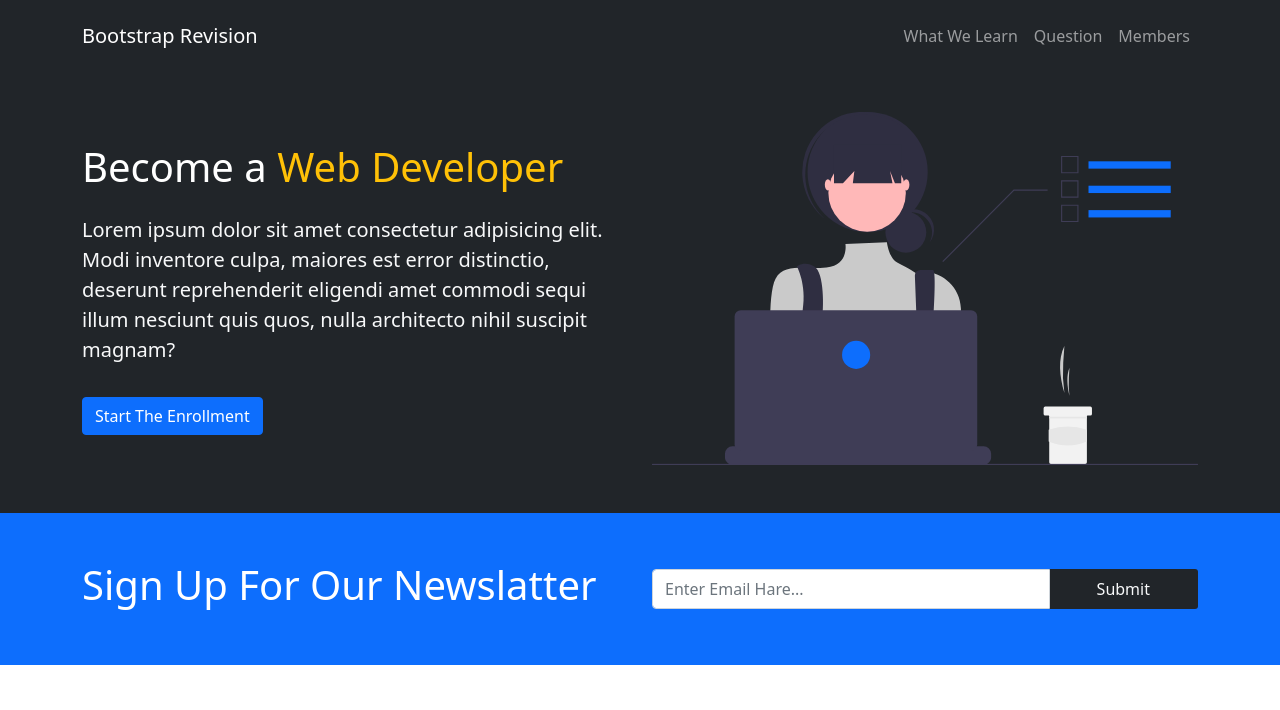
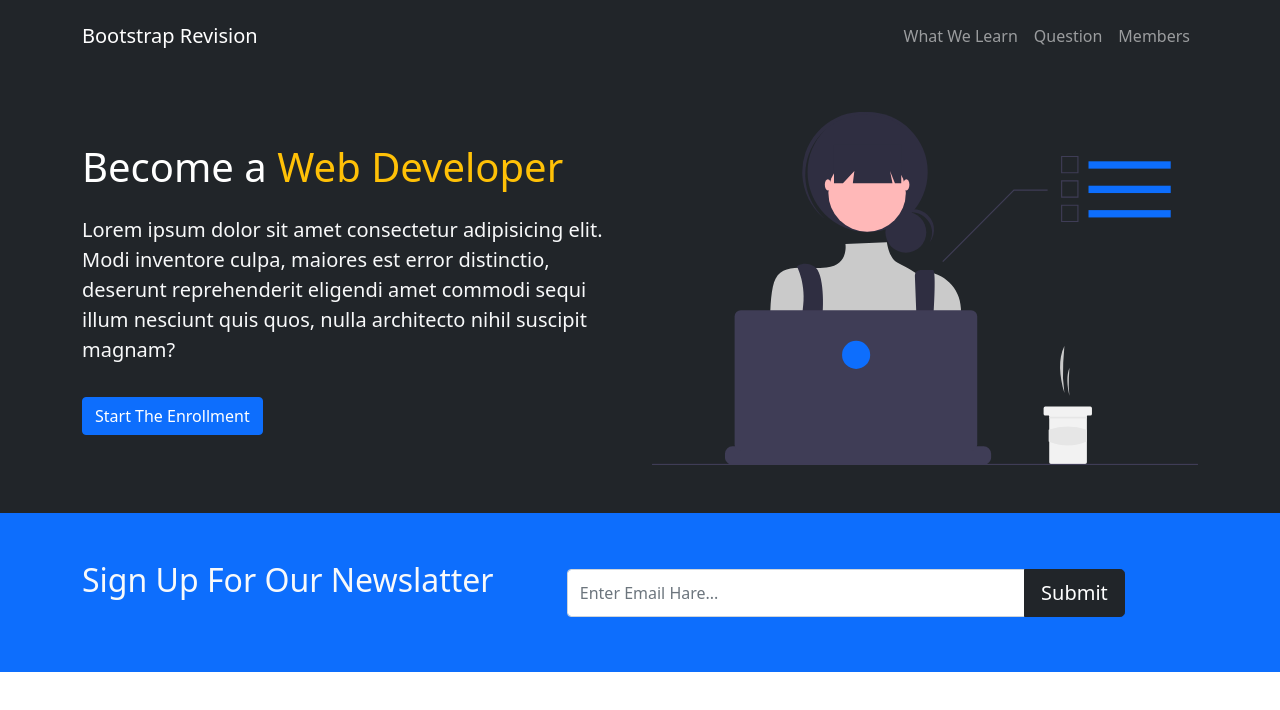
Before and after one commit to Developer-Faras/traversy-bootstrap-project, a plain HTML site: page index.html in a window 1280 px wide. Drawn offline with nearby package versions, Linux system fonts and the light colour scheme.

Commit message:
Conplate Newslatter Section

```diff
--- a/index.html
+++ b/index.html
@@ -56,23 +56,20 @@
         <!-- End Hero -->
 
         <!-- Newslatter -->
-        <section class="newslatter py-5 bg-primary text-white">
+        <section class="bg-primary text-light py-5 newslatter">
             <div class="container">
-                <div class="row align-items-center justify-content-between">
-                    <h1 class="title w-50 w-md-100">Sign Up For Our Newslatter</h1>
+                <div class="d-lg-flex lg-flex-cloumn justify-content-between align-items-center">
+                    <h2 class="mb-3 mb-md-4 text-center">Sign Up For Our Newslatter</h2>
 
-                    <div class="w-50 ">
-                        <form action="#">
-                            <div class="input-group">
-                                <input type="text" id="email" placeholder="Enter Email Hare..." class="form-control">
+                    <div class="input-group m-md-auto newlatter-input">
+                        <input type="email" name="email" id="email" class="form-control"
+                            placeholder="Enter Email Hare...">
 
-                                <input type="submit" value="Submit"
-                                    class="px-5 py-2 newslatter-submit bg-dark text-light">
-                            </div>
-                        </form>
+                        <button class="btn btn-lg btn-dark">Submit</button>
                     </div>
                 </div>
             </div>
+
         </section>
     </div>
 
--- a/style.css
+++ b/style.css
@@ -40,8 +40,8 @@ body{
 
 
 /* Responsive */
-@media (max-width: 991px) {
-    .newslatter-submit .row .title{
-        width: 100%;
+@media (min-width: 768px) {
+    .newlatter-input{
+        width: 50%;
     }
 }
```
